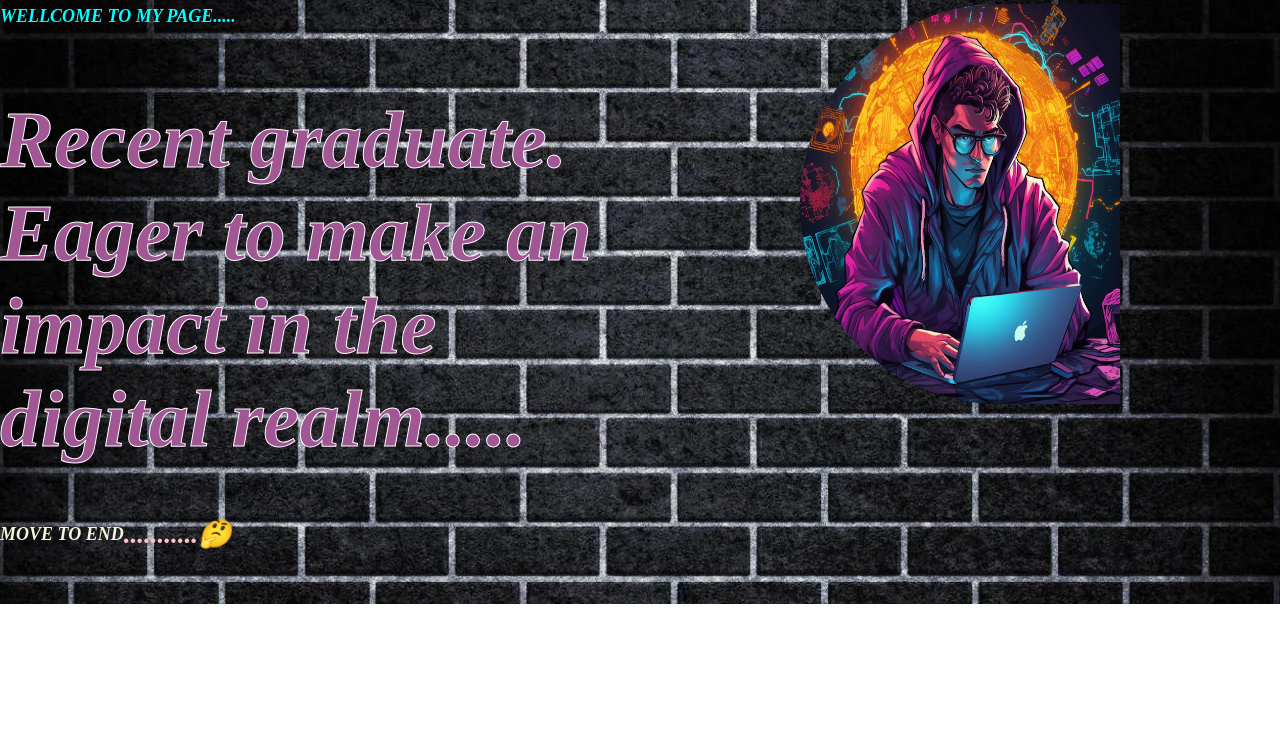
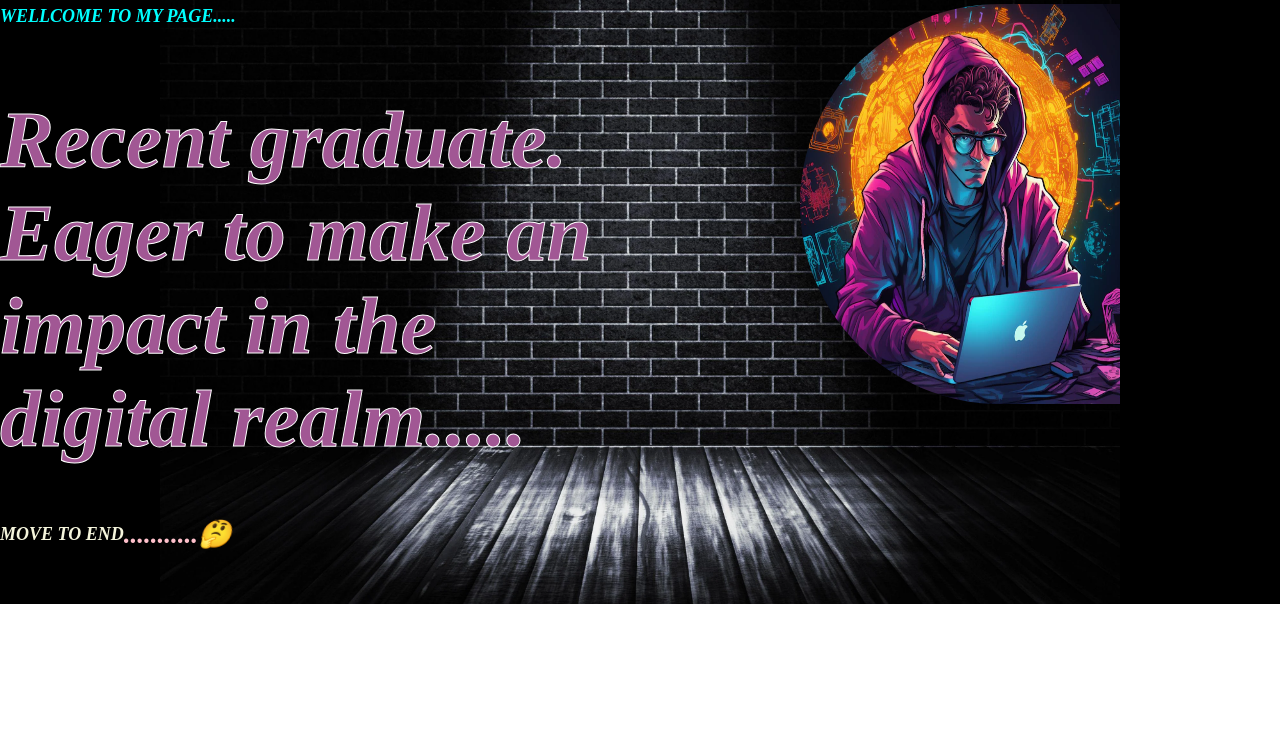
Before and after one commit to kiran12345678901/kiran, a plain HTML site: page index.html in a window 1280 px wide. Shown: the part 196-944 px from the top of the page. Drawn offline with Linux system fonts and the light colour scheme.

Commit message:
Update requirment20.css

```diff
--- a/requirment20.css
+++ b/requirment20.css
@@ -42,7 +42,7 @@ a{
     background-image: url(./back.webp);
     background-repeat: no-repeat;
     background-position: center;
-    background-size: container;
+    background-size: contain;
     font-style: oblique;
 
 }
```
